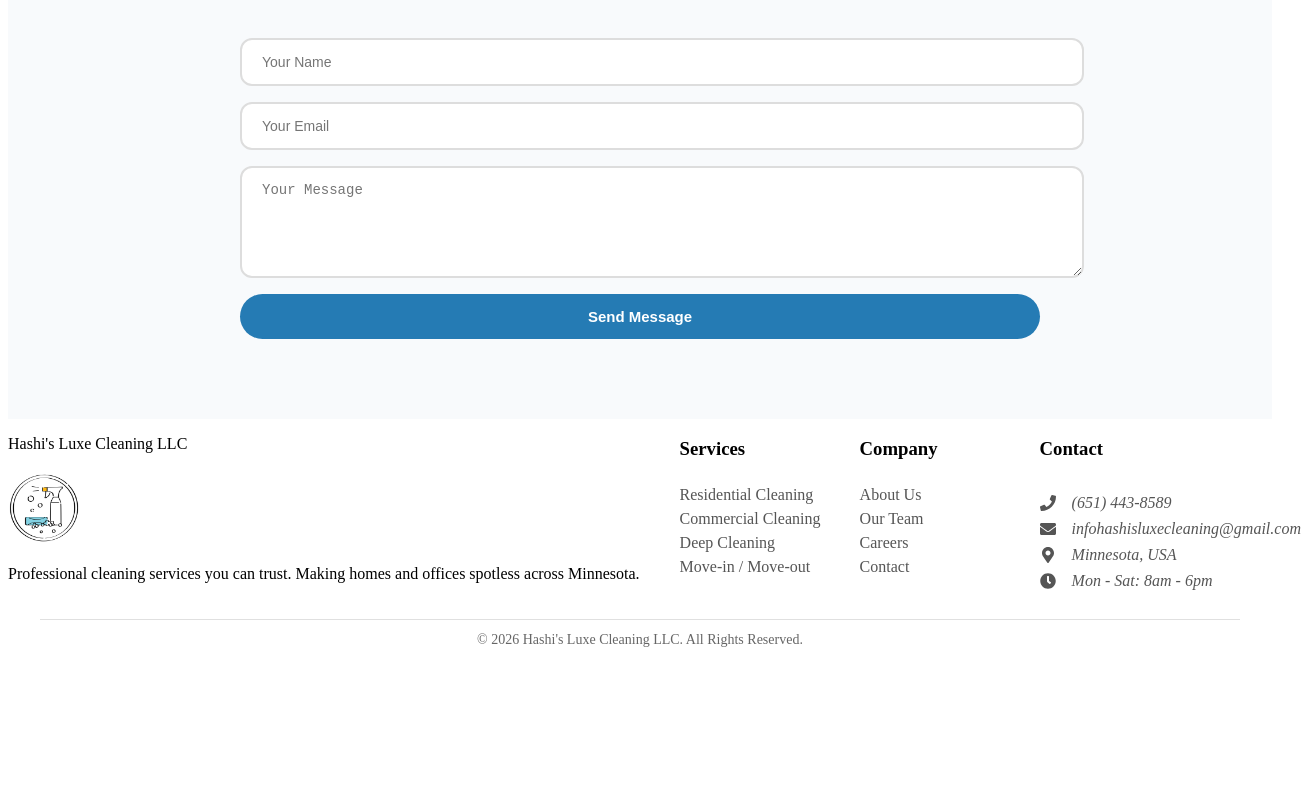
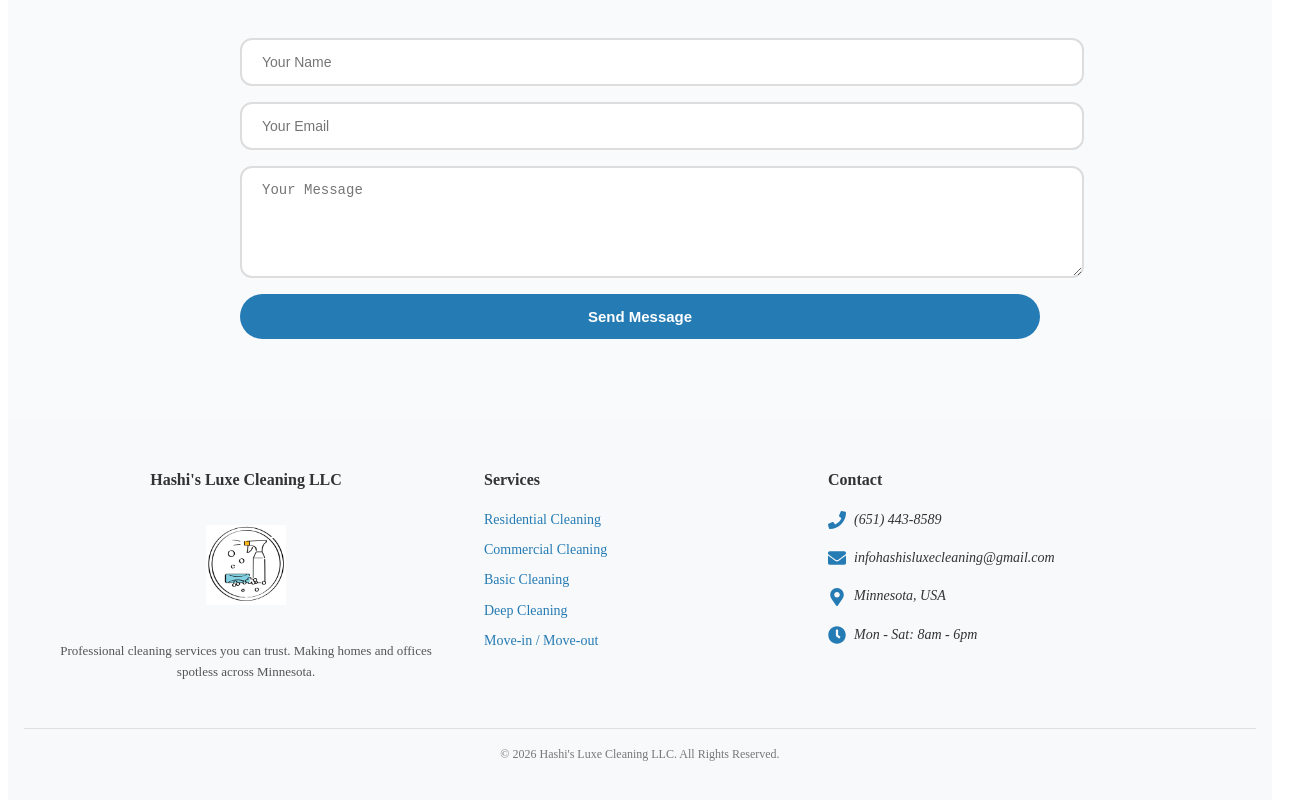
Before and after one commit to Samjamhas10/hashi-s-luxe-cleaning, a React (Vite) app: page / in a window 1280 px wide. Shown: the part 3023-3823 px from the top of the page, 1301 px wide, since content can reach past the window. Before the commit the page ends 3681 px from the top, so only its background shows below. Built offline with nearby package versions, Linux system fonts and the light colour scheme.

Commit message:
Improve Footer component styling and accessibility

```diff
--- a/src/components/Footer/Footer.css
+++ b/src/components/Footer/Footer.css
@@ -1,90 +1,114 @@
+.footer {
+  background-color: #f8f9fa;
+  color: #333;
+  padding: 32px 16px;
+  font-size: 14px;
+  line-height: 1.6;
+}
+
 .footer__container {
   max-width: 1200px;
+  margin: 0 auto;
   display: flex;
-  flex-direction: row;
-  align-items: flex-start;
+  flex-wrap: wrap;
   justify-content: space-between;
-  gap: 40px;
-  flex-wrap: nowrap;
+  gap: 32px;
+}
+
+.footer__brand {
+  flex: 1 1 300px;
+  text-align: center;
 }
 
 .footer__logo {
-  width: 72px;
+  width: 80px;
+  margin: 16px 0;
 }
 
-.footer__row {
-  display: flex;
-  flex-direction: row;
-  align-items: flex-start;
-  gap: 20px;
+.footer__subtitle {
+  font-size: 13px;
+  color: #555;
 }
 
-.footer__brand {
-  display: flex;
-  flex-direction: column;
-  gap: 4px;
-  min-width: 250px;
-  flex-shrink: 0;
+.footer__nav {
+  flex: 1 1 200px;
 }
 
-.footer__section {
-  display: flex;
-  flex-direction: column;
-  gap: 8px;
-  min-width: 160px;
+.footer__title {
+  font-size: 16px;
+  font-weight: bold;
+  margin-bottom: 16px;
 }
 
 .footer__links {
   list-style: none;
   padding: 0;
   margin: 0;
-  display: flex;
-  flex-direction: column;
-  gap: 6px;
+}
+
+.footer__links li {
+  margin-bottom: 8px;
 }
 
 .footer__links a {
   text-decoration: none;
-  color: #555;
+  color: #257bb4;
+  transition: color 0.3s ease;
 }
 
 .footer__links a:hover {
-  color: #111;
+  color: #1f3a8a;
+}
+
+.footer__contact {
+  flex: 1 1 300px;
+}
+
+.footer__contact-list {
+  margin: 0;
+  padding: 0;
+}
+
+.footer__contact-item {
+  display: flex;
+  align-items: center;
+  margin-bottom: 16px;
+  color: #333;
+  text-decoration: none;
+}
+
+.footer__contact-item:hover {
+  color: #1f3a8a;
 }
 
 .footer__icon {
   margin-right: 8px;
-  color: #555;
+  color: #257bb4;
+  font-size: 18px;
 }
 
 .footer__copyright {
-  max-width: 1200px;
-  margin: 20px auto 0;
-  padding-top: 10px;
+  text-align: center;
+  margin-top: 32px;
+  font-size: 12px;
+  color: #777;
   border-top: 1px solid #e0e0e0;
-  text-align: center;
-  color: #666;
-  font-size: 14px;
-  line-height: 1.4;
+  padding-top: 16px;
 }
 
-.footer__contact-list {
-  padding: 0;
-  margin: 0;
+@media (max-width: 768px) {
+  .footer__container {
+    flex-direction: column;
+    align-items: center;
+  }
+
+  .footer__brand,
+  .footer__nav,
+  .footer__contact {
+    text-align: center;
+  }
+
+  .footer__links {
+    display: inline-block;
+  }
 }
-
-.footer__contact-list a,
-.footer__contact-list p {
-  display: flex;
-  align-items: center;
-  gap: 8px;
-  margin: 8px 0;
-  color: #555;
-  text-decoration: none;
-  word-break: normal;
-}
-
-.footer__icon {
-  flex-shrink: 0;
-  color: #555;
-}
--- a/src/components/Footer/Footer.jsx
+++ b/src/components/Footer/Footer.jsx
@@ -7,7 +7,7 @@ function Footer() {
   return (
     <footer className="footer" aria-label="Footer">
       <div className="footer__container">
-        <div className="footer__brand">
+        <section className="footer__brand">
           <p className="footer__title">Hashi's Luxe Cleaning LLC</p>
           <img
             src={CleaningLogo}
@@ -19,9 +19,8 @@ function Footer() {
             Professional cleaning services you can trust. Making homes and
             offices spotless across Minnesota.
           </p>
-        </div>
-        <div className="footer__row">
-          <div className="footer__section">
+        </section>
+        <nav className="footer__nav" aria-label="Footer navigation">
           <h3 className="footer__title">Services</h3>
           <ul className="footer__links">
             <li>
@@ -31,31 +30,17 @@ function Footer() {
               <a href="#commercial">Commercial Cleaning</a>
             </li>
             <li>
+              <a href="#basic-cleaning">Basic Cleaning</a>
+            </li>
+            <li>
               <a href="#deep-cleaning">Deep Cleaning</a>
             </li>
             <li>
               <a href="#move">Move-in / Move-out</a>
             </li>
           </ul>
-          </div>
-          <div className="footer__section">
-            <h3 className="footer__title">Company</h3>
-            <ul className="footer__links">
-              <li>
-                <a href="#about">About Us</a>
-              </li>
-              <li>
-                <a href="#team">Our Team</a>
-              </li>
-              <li>
-                <a href="#careers">Careers</a>
-              </li>
-              <li>
-                <a href="#contact">Contact</a>
-              </li>
-            </ul>
-          </div>
-          <div className="footer__section">
+        </nav>
+        <section className="footer__contact">
           <h3 className="footer__title">Contact</h3>
           <address
             className="footer__contact-list"
@@ -82,8 +67,7 @@ function Footer() {
               <span>Mon - Sat: 8am - 6pm</span>
             </p>
           </address>
-          </div>
-        </div>
+        </section>
       </div>
       <p className="footer__copyright">
         © {new Date().getFullYear()} Hashi's Luxe Cleaning LLC. All Rights
```
Lines whose indentation alone changed are shown as unchanged.
